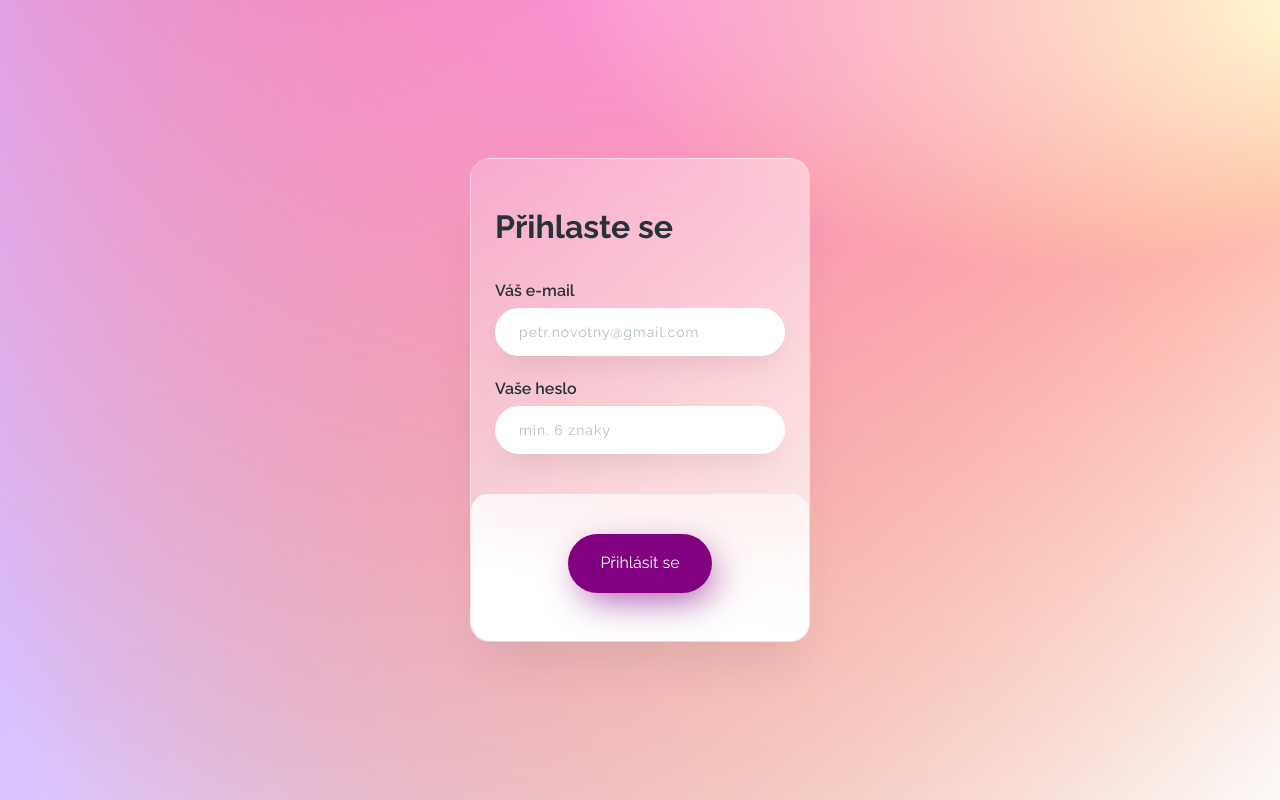
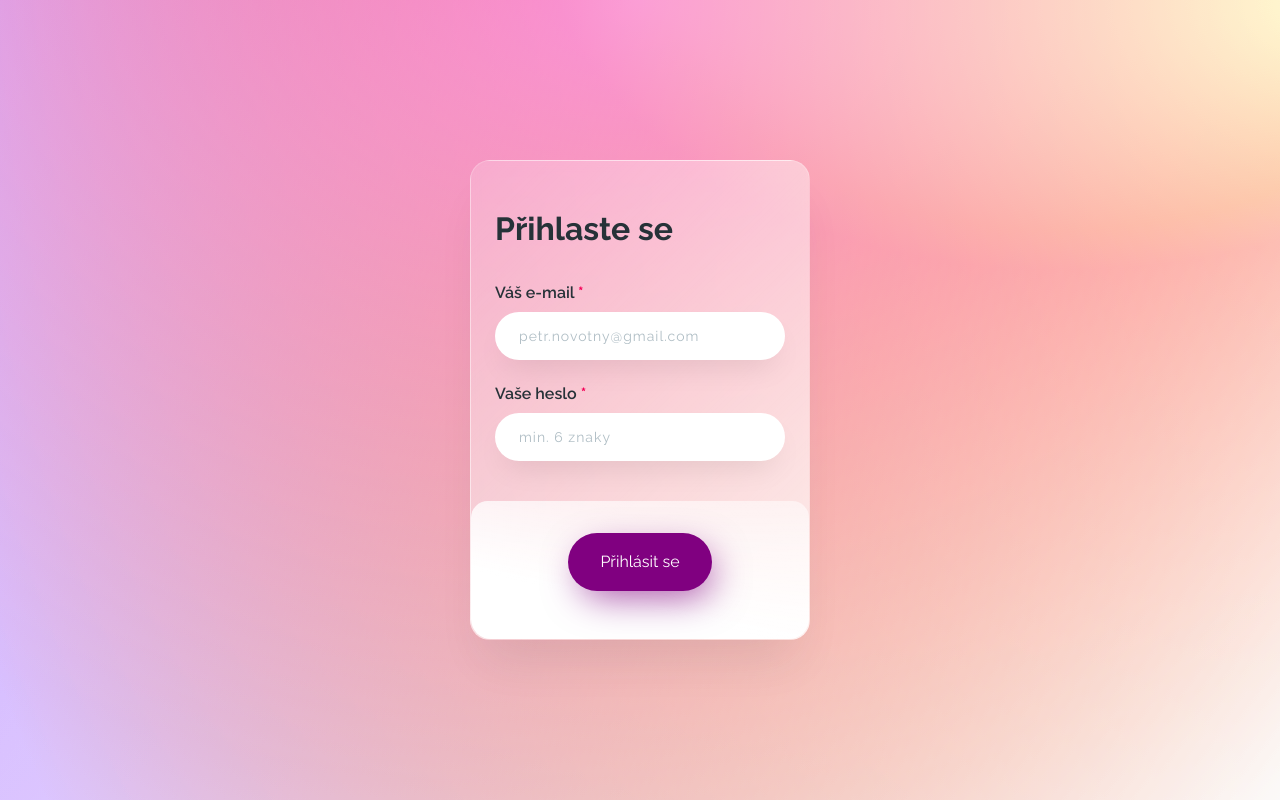
Before and after one commit to Anawell/angular-login-page, an Angular app: page /auth/signin in a window 1280 px wide. Built offline with nearby package versions, Linux system fonts and the light colour scheme; no server answers.

Commit message:
feat: improve UX (show required fields, set explicit error message)

```diff
--- a/src/app/components/auth/signin/signin.component.html
+++ b/src/app/components/auth/signin/signin.component.html
@@ -4,7 +4,7 @@
             <div class="glasscard__body">
                 <h2 class="glasscard__title title--h2">Přihlaste se</h2>
                 <div class="form__item">
-                    <label for="email" class="form__label">
+                    <label for="email" class="form__label form__label--required">
                         Váš e-mail
                     </label>
                     <input id="email" type="email" class="form__input" [ngClass]="{'form__input--error': email.invalid && isSubmitted}" formControlName="email" placeholder="petr.novotny@gmail.com" required>
@@ -18,7 +18,7 @@
                     </div>
                 </div>
                 <div class="form__item">
-                    <label for="password" class="form__label">
+                    <label for="password" class="form__label form__label--required">
                         Vaše heslo
                     </label>
                     <input id="password" type="password" class="form__input" [ngClass]="{'form__input--error': password.invalid && isSubmitted}" formControlName="password" placeholder="min. 6 znaky" required>
@@ -33,7 +33,7 @@
                 </div>
             </div>
             <div class="glasscard__footer form__actions flex flex-col items-center justify-center">
-                <div class="message message--error mb-2 text-center">{{ errorMessage }}</div>
+                <div *ngIf="errorMessage" class="message message--error mb-2 text-center" aria-live="assertive">{{ errorMessage }}</div>
                 <button type="submit" class="btn btn--primary form__submit">
                     Přihlásit se
                 </button>
--- a/src/app/components/auth/signin/signin.component.ts
+++ b/src/app/components/auth/signin/signin.component.ts
@@ -55,7 +55,14 @@ export class SigninComponent implements OnInit {
           this.router.navigate(['/auth/logged']);
         },
         (error) => {
-          this.errorMessage = error
+          console.log(error)
+          if (error.code === "auth/wrong-password") {
+            this.errorMessage = 'Prosím znovu zkontrolujte heslo, zdá se, že je špatné...';
+          } else if (error.code === "auth/user-not-found") {
+            this.errorMessage = 'S touto e-mailovou adresou neodpovídá žádný uživatel.';
+          } else {
+            this.errorMessage = error;
+          }
         }
       )
     }
--- a/src/assets/styles/02-basics/_document.scss
+++ b/src/assets/styles/02-basics/_document.scss
@@ -17,4 +17,5 @@ body {
     background: renderColor(background-color);
     color: renderColor(text-body);
     font-size: 16px;
+    line-height: 1.3;
 }
--- a/src/assets/styles/04-components/_forms.scss
+++ b/src/assets/styles/04-components/_forms.scss
@@ -44,6 +44,16 @@
 
     &__label {
         margin-bottom: $spacer;
+
+        &--required {
+            position: relative;
+        }
+
+        &--required::after {
+            content: "*";
+            font-weight: 700;
+            color: renderColor(accent);
+        }
     }
 
 }
--- a/src/assets/styles/05-templates/_glass-card.scss
+++ b/src/assets/styles/05-templates/_glass-card.scss
@@ -24,7 +24,7 @@ $border-radius: $spacer * 2.5;
         background: linear-gradient(13deg, #fff 32%, rgba(255, 255, 255, 0.5) 100%);
         width: 100%;
         min-height: $border-radius * 5;
-        padding: $spacer * 3 $spacer * 3 $spacer * 6;
+        padding: $spacer * 4 $spacer * 3 $spacer * 6;
     }
 
     &__hero img {
```
